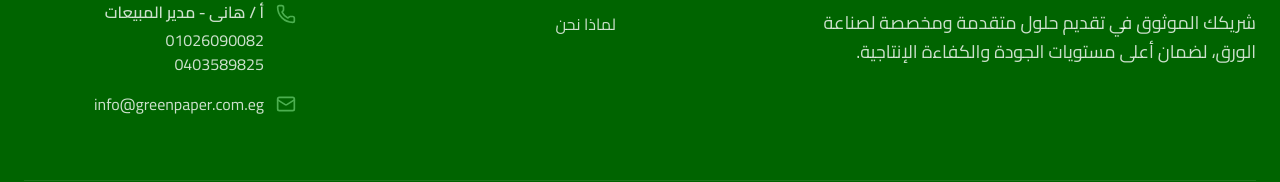
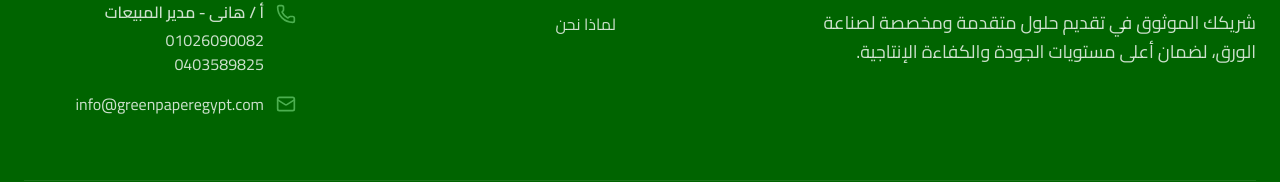
Before and after one commit to hlaahmed28/green-paper, a React (Vite) app: page / in a window 1280 px wide. Shown: the part 6049-6231 px from the top of the page. Built offline with nearby package versions, Linux system fonts and the light colour scheme.

Commit message:
refactor: update branding and contact information
Update site title and favicon, and update the support email address in the footer.

```diff
--- a/index.html
+++ b/index.html
@@ -3,7 +3,8 @@
   <head>
     <meta charset="UTF-8" />
     <meta name="viewport" content="width=device-width, initial-scale=1.0" />
-    <title>Green Paper - جرين بيبر للصناعات الورقية</title>
+    <link rel="icon" type="image/png" href="/logo.png" />
+    <title>Greenpaper</title>
     <meta name="description" content="خبرة متخصصة وحلول متقدمة لصناعة الورق" />
     <link rel="preconnect" href="https://fonts.googleapis.com">
     <link rel="preconnect" href="https://fonts.gstatic.com" crossorigin>
--- a/src/components/Footer.tsx
+++ b/src/components/Footer.tsx
@@ -49,7 +49,7 @@
               </li>
               <li className="flex items-center gap-3">
                 <Mail className="text-accent flex-shrink-0" size={20} />
-                <span dir="ltr">info@greenpaper.com.eg</span>
+                <span dir="ltr">info@greenpaperegypt.com</span>
               </li>
             </ul>
           </div>
```
Also changed, not shown: 2 other files (tests, documents, lock files or other folders).
